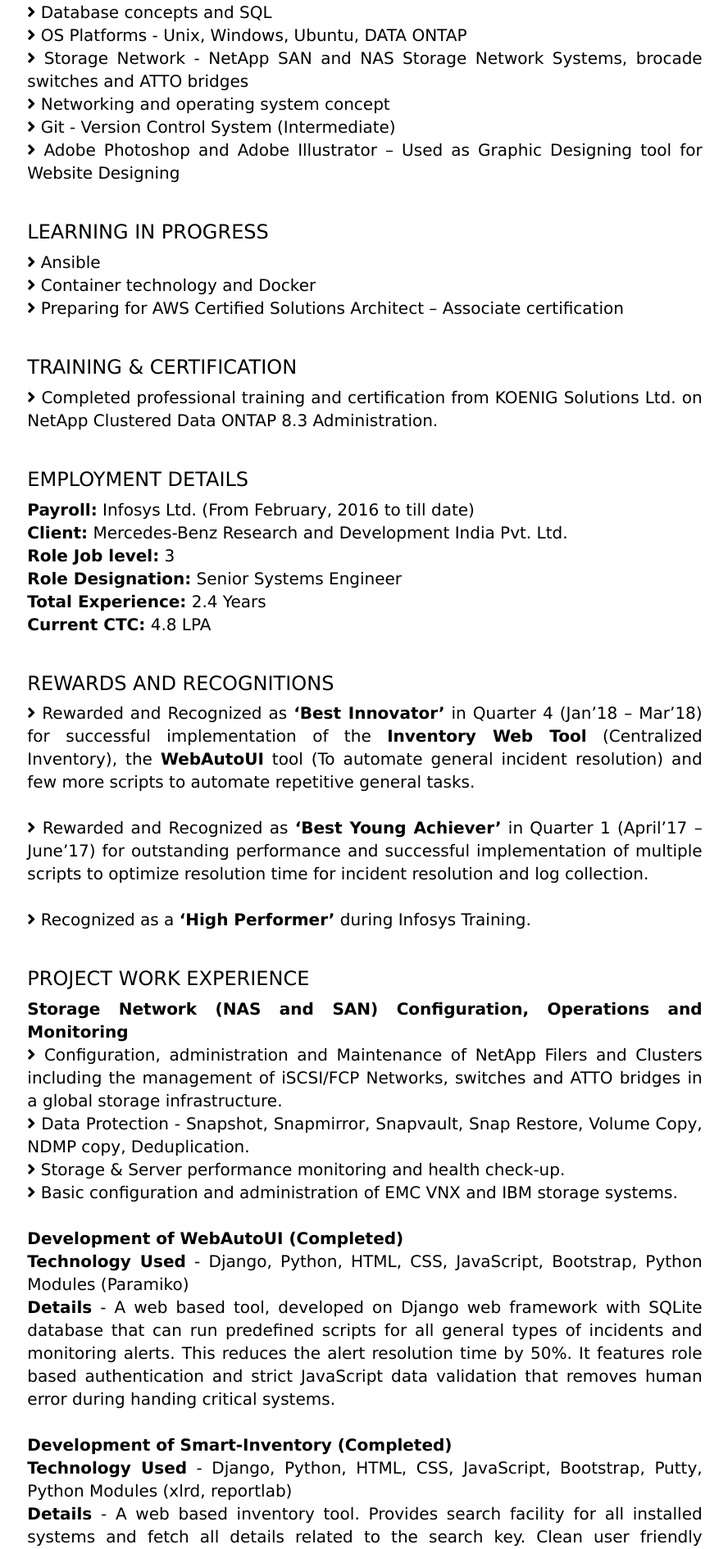
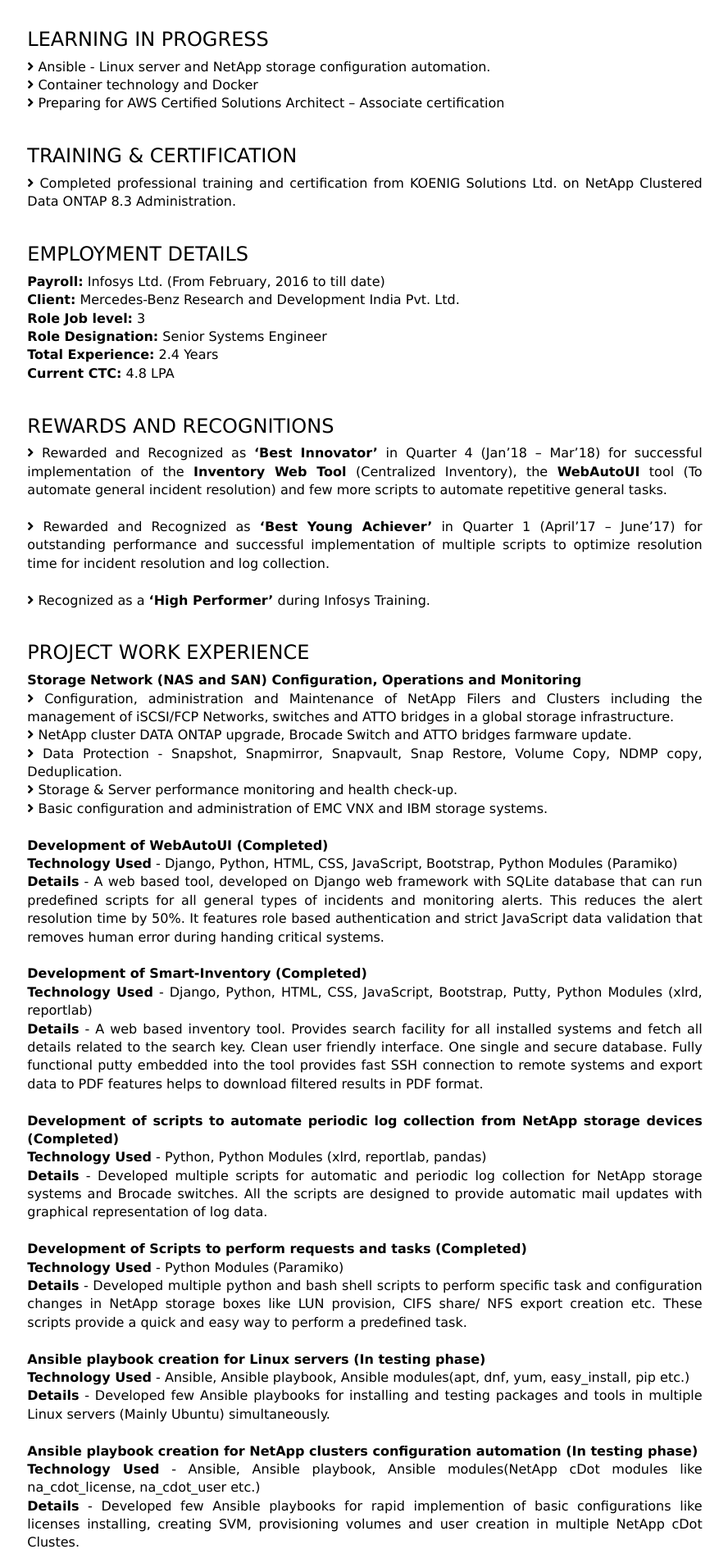
Before and after one commit to AnupamBanerjee/AnupamBanerjee.github.io, a plain HTML site: page index.html in a window 1280 px wide. Shown: the part 839-2729 px from the top of the page at 82% size, without its empty margins (195-1083 px from the left). Drawn offline with nearby package versions, Linux system fonts and the light colour scheme.

Commit message:
Ansible added.

```diff
--- a/index.html
+++ b/index.html
@@ -10,6 +10,10 @@
     <link rel="stylesheet" type="text/css" href="static/css/bootstrap.min.css">
     <link rel="stylesheet" type="text/css" href="static/css/custom.css">
     <link rel="stylesheet" href="https://use.fontawesome.com/releases/v5.2.0/css/all.css" integrity="sha384-hWVjflwFxL6sNzntih27bfxkr27PmbbK/iSvJ+a4+0owXq79v+lsFkW54bOGbiDQ" crossorigin="anonymous">
+
+    <!-- Adding the favicon in title -->
+    <link rel="shortcut icon" href="static/arts/favicon.ico" type="image/x-icon">
+    <link rel="icon" href="static/arts/favicon.ico" type="image/x-icon">
 
     <title>Anupam Banerjee</title>
   </head>
@@ -35,7 +39,7 @@
                     <div class="col-sm-12 col-md-12 col-lg-4">
                         <div class="row">
                             <div class="col"><h4><a href="https://www.linkedin.com/in/anupambanerjee4link" target="_blank"><i class="fab fa-linkedin" data-toggle="tooltip" data-placement="bottom" title="Redirect to LinkedIn account"></i></a></h4></div>
-                            <div class="col"><h4><i class="fab fa-github" data-toggle="tooltip" data-placement="bottom" title="Redirect to Github account"></i></h4></div>
+                            <div class="col"><h4><a href="https://github.com/AnupamBanerjee" target="_blank"><i class="fab fa-github" data-toggle="tooltip" data-placement="bottom" title="Redirect to Github account"></i></h4></div>
                             <div class="col"><h4><a href="https://thoughtsandcodesblog.wordpress.com/" target="_blank"><i class="fab fa-wordpress" data-toggle="tooltip" data-placement="bottom" title="Redirect to my blog"></i></a></h4></div>
                             <div class="col"><h4><a href="/static/cv/AnupamBanerjee.pdf" downlod="AnupamBanerjee" target="_blank"><i class="fas fa-file-download" data-toggle="tooltip" data-placement="bottom" title="Download the resume as pdf"></i></a></h4></div>
                         </div>
@@ -86,7 +90,7 @@
                     <br/>
                     <h4>LEARNING IN PROGRESS</h4>
                     <p>
-                        <i class="fas fa-angle-right"></i>&nbsp;Ansible<br/>
+                        <i class="fas fa-angle-right"></i>&nbsp;Ansible - Linux server and NetApp storage configuration automation.<br/>
                         <i class="fas fa-angle-right"></i>&nbsp;Container technology and Docker<br/>
                         <i class="fas fa-angle-right"></i>&nbsp;Preparing for AWS Certified Solutions Architect – Associate certification<br/>
                     </p>
@@ -119,10 +123,12 @@
                     <p>
                     <b>Storage Network (NAS and SAN) Configuration, Operations and Monitoring</b><br/>
                     <i class="fas fa-angle-right"></i>&nbsp;Configuration, administration and Maintenance of NetApp Filers and Clusters including the management of iSCSI/FCP Networks, switches and ATTO bridges in a global storage infrastructure.<br/>
+                    <i class="fas fa-angle-right"></i>&nbsp;NetApp cluster DATA ONTAP upgrade, Brocade Switch and ATTO bridges farmware update. <br/>
                     <i class="fas fa-angle-right"></i>&nbsp;Data Protection - Snapshot, Snapmirror, Snapvault, Snap Restore, Volume Copy, NDMP copy, Deduplication.<br/>
                     <i class="fas fa-angle-right"></i>&nbsp;Storage & Server performance monitoring and health check-up.<br/>
                     <i class="fas fa-angle-right"></i>&nbsp;Basic configuration and administration of EMC VNX and IBM storage systems.
                     <br/><br/>
+
                     <b>Development of WebAutoUI (Completed)</b><br/>
                     <b>Technology Used</b> - Django, Python, HTML, CSS, JavaScript, Bootstrap, Python Modules (Paramiko)<br/>
                     <b>Details</b> - A web based tool, developed on Django web framework with SQLite database that can run
@@ -130,6 +136,7 @@
                     resolution time by 50%. It features role based authentication and strict JavaScript data validation that
                     removes human error during handing critical systems.
                     <br/><br/>
+
                     <b>Development of Smart-Inventory (Completed)</b><br/>
                     <b>Technology Used</b> - Django, Python, HTML, CSS, JavaScript, Bootstrap, Putty, Python Modules (xlrd,
                     reportlab)<br/>
@@ -138,17 +145,29 @@
                     functional putty embedded into the tool provides fast SSH connection to remote systems and export
                     data to PDF features helps to download filtered results in PDF format.
                     <br/><br/>
+
                     <b>Development of scripts to automate periodic log collection from NetApp storage devices (Completed)</b><br/>
                     <b>Technology Used</b> - Python, Python Modules (xlrd, reportlab, pandas)<br/>
                     <b>Details</b> - Developed multiple scripts for automatic and periodic log collection for NetApp storage
                     systems and Brocade switches. All the scripts are designed to provide automatic mail updates with
                     graphical representation of log data.
                     <br/><br/>
+
                     <b>Development of Scripts to perform requests and tasks (Completed)</b><br/>
                     <b>Technology Used</b> - Python Modules (Paramiko)<br/>
                     <b>Details</b> - Developed multiple python and bash shell scripts to perform specific task and configuration
                     changes in NetApp storage boxes like LUN provision, CIFS share/ NFS export creation etc. These scripts
                     provide a quick and easy way to perform a predefined task.
+                    <br/><br/>
+
+                    <b>Ansible playbook creation for Linux servers (In testing phase)</b><br/>
+                    <b>Technology Used</b> - Ansible, Ansible playbook, Ansible modules(apt, dnf, yum, easy_install, pip etc.)<br/>
+                    <b>Details</b> - Developed few Ansible playbooks for installing and testing packages and tools in multiple Linux servers (Mainly Ubuntu) simultaneously.
+                    <br/><br/>
+
+                    <b>Ansible playbook creation for NetApp clusters configuration automation (In testing phase)</b><br/>
+                    <b>Technology Used</b> - Ansible, Ansible playbook, Ansible modules(NetApp cDot modules like na_cdot_license, na_cdot_user etc.)<br/>
+                    <b>Details</b> - Developed few Ansible playbooks for rapid implemention of basic configurations like licenses installing, creating SVM, provisioning volumes and user creation in multiple NetApp cDot Clustes.
                     </p>
                     <br/>
                     <h4>ACADEMIC CREDENTIALS</h4>
@@ -156,7 +175,7 @@
                       <b>Year</b> - 2015<br/>
                       <b>Degree</b> - B-Tech<br/>
                       <b>DGPA</b> - 8.44<br/>
-                      <b>University</b> - Maulana Abul Kalam Azad University of Technology, W.B. (WBUT)<br/><br/>
+                      <b>University</b> - Maulana Abul Kalam Azad University of Technology, W.B. (Formerly known as WBUT)<br/><br/>
 
                       <b>Year</b> - 2010<br/>
                       <b>Degree</b> - Class XII<br/>
--- a/static/css/custom.css
+++ b/static/css/custom.css
@@ -19,7 +19,7 @@
     height: auto;
     width: 100%;
     color: black;
-    font-size: 20px;
+    font-size: 16px;
     text-align: justify;
 }
 .footer_style{
```
Also changed, not shown: static/arts/favicon.ico (added).
